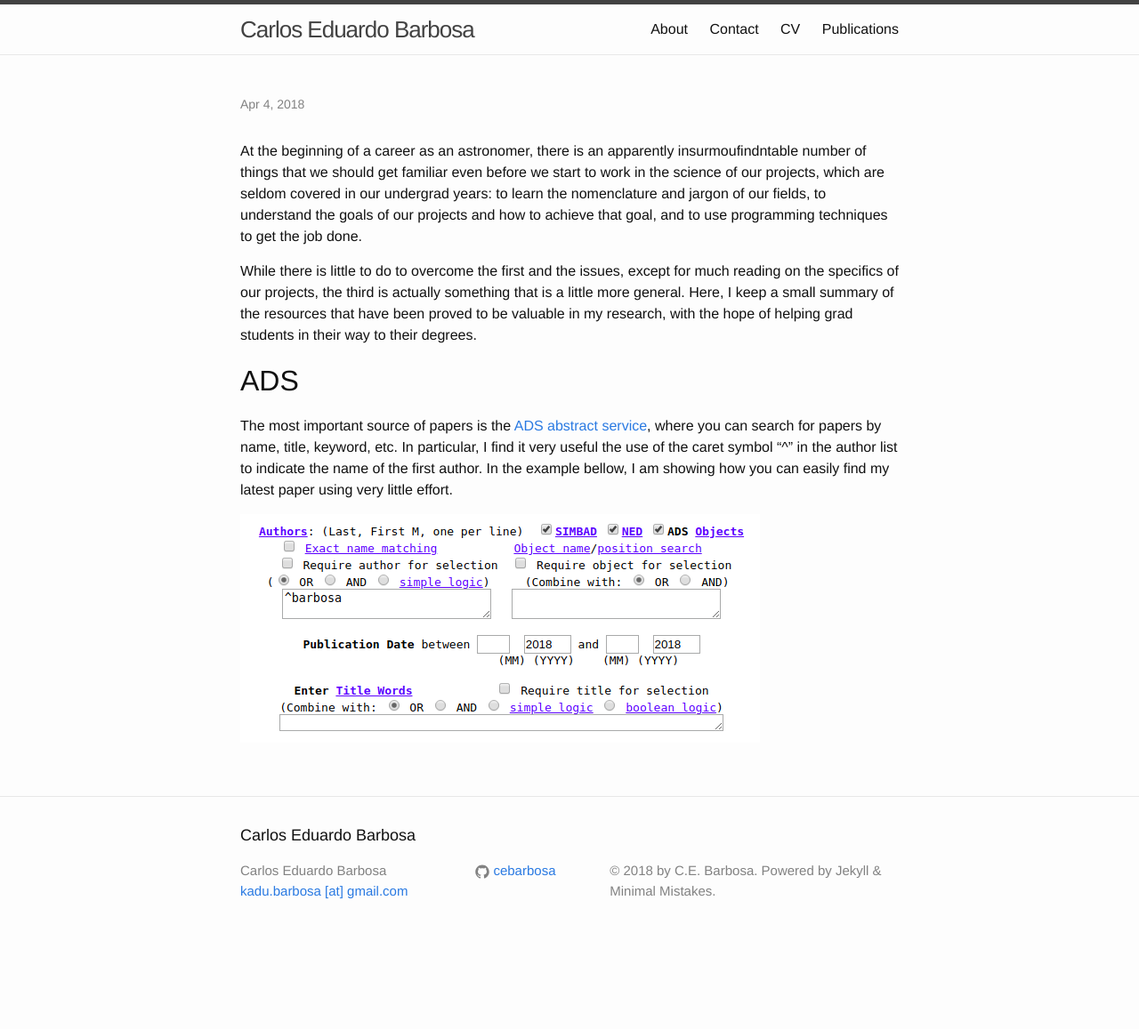
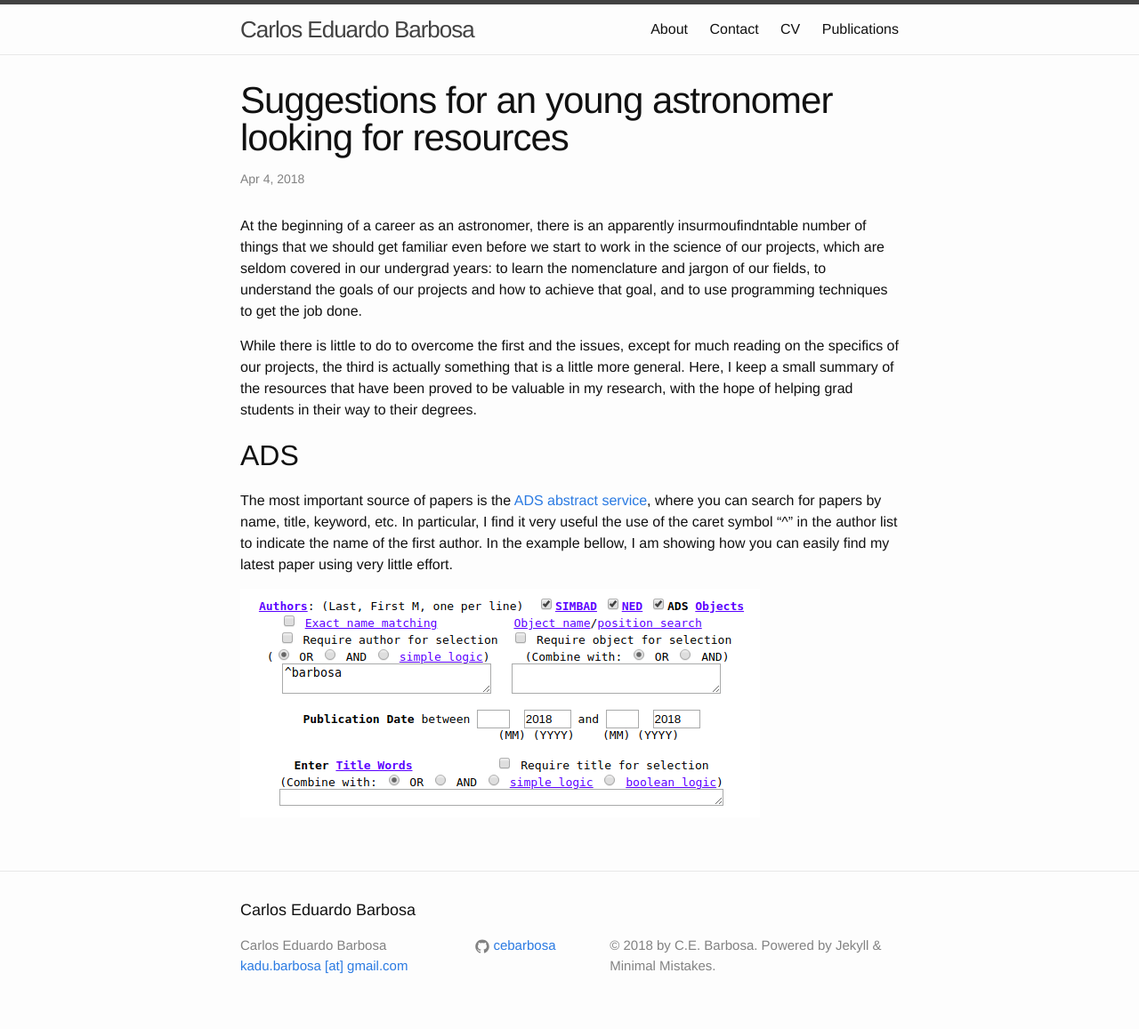
Before and after one commit to cebarbosa/cebarbosa.github.io, a Jekyll site: the page built from _posts/2018-04-04-suggestions-for-young-astronomers.markdown, in a window 1280 px wide. Shown: the whole page at 89% size. Built offline with Jekyll 4.4.1, drawn with Linux system fonts in a browser that asks for light colours; our own code applies the rules of GitHub Pages for plain Markdown files; before the commit the page ends 1073 px from its top, so only the background shows below that.

```diff
--- a/_posts/2018-04-04-suggestions-for-young-astronomers.markdown
+++ b/_posts/2018-04-04-suggestions-for-young-astronomers.markdown
@@ -1,6 +1,6 @@
 ---
 layout: post
-title:  "Suggestions for an young astronomer looking for resources
+title:  "Suggestions for an young astronomer looking for resources"
 date:   2018-04-04 11:02:00 -0600
 categories: astronomy
 ---
```
